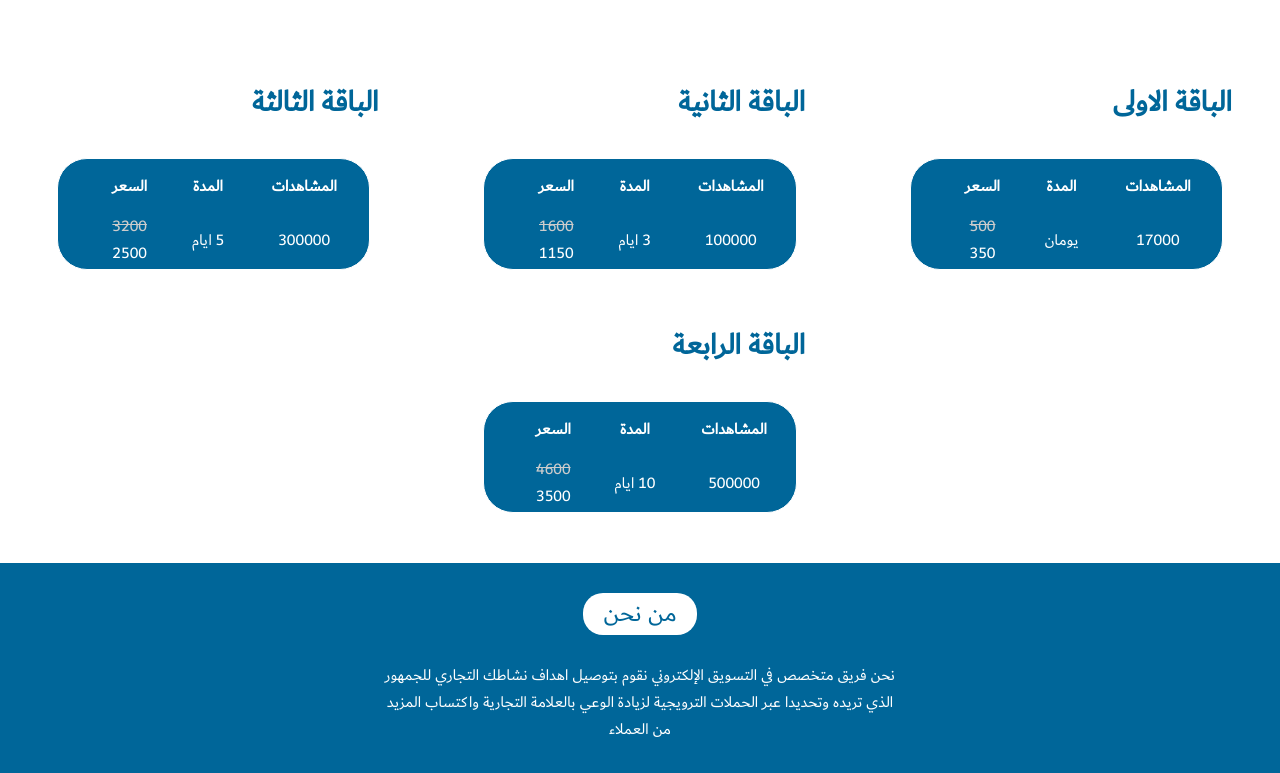
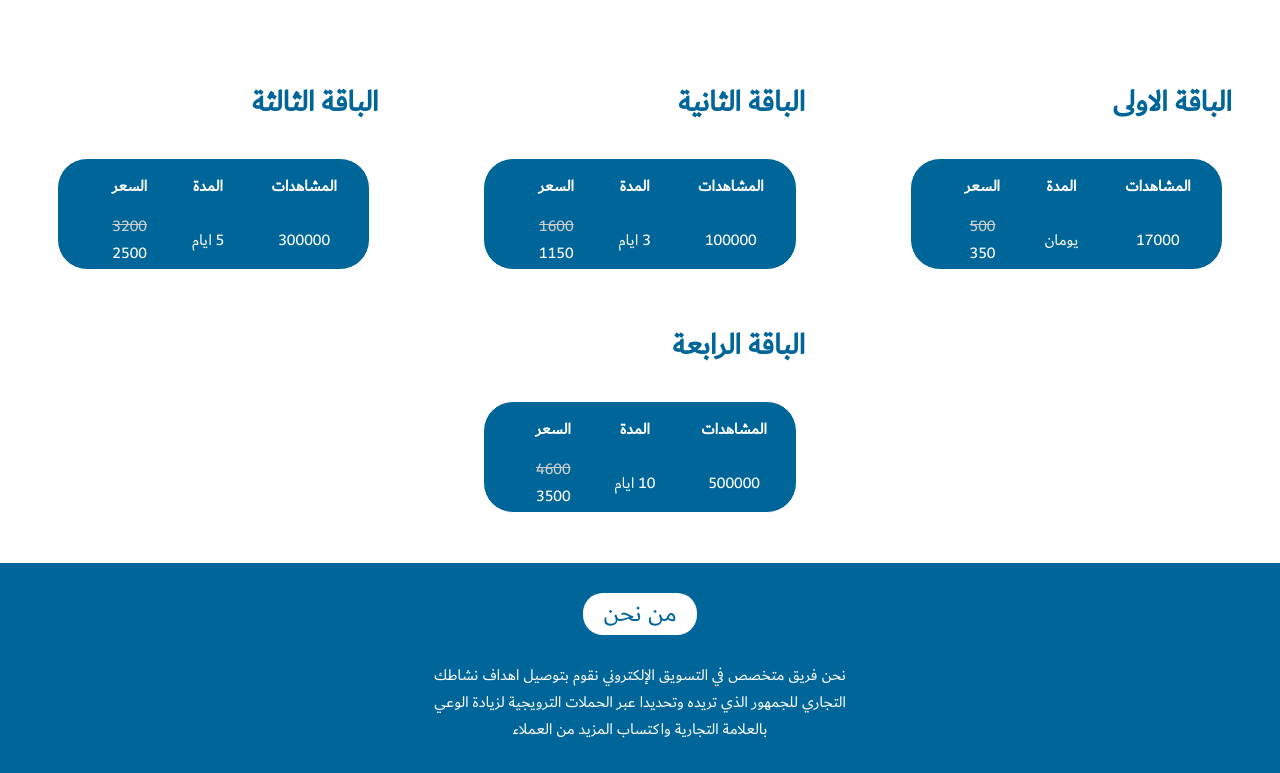
Before and after one commit to bluemark944/bluemark944.github.io, a plain HTML site: page index.html in a window 1280 px wide. Shown: the part 962-1735 px from the top of the page. Drawn offline with Linux system fonts and the light colour scheme; a small style sheet from the web is missing.

Commit message:
Update style.css

```diff
--- a/style.css
+++ b/style.css
@@ -224,7 +224,7 @@ del {
 
     .about_us .about_paragraph {
     	text-align:center;
-    	max-width:520px;
+    	max-width:450px;
     }
     .icon_cnt {
         text-align:center;
```
